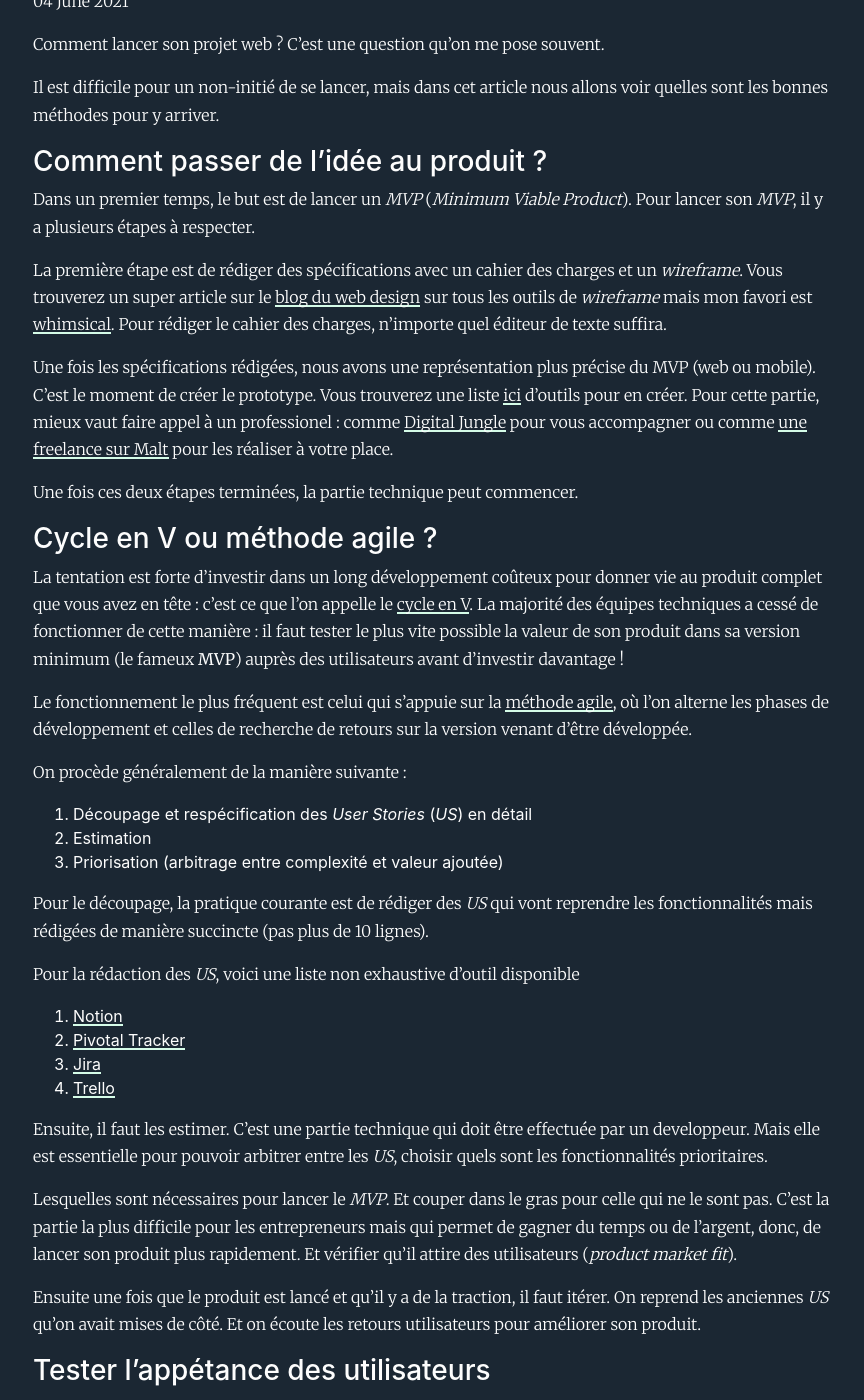
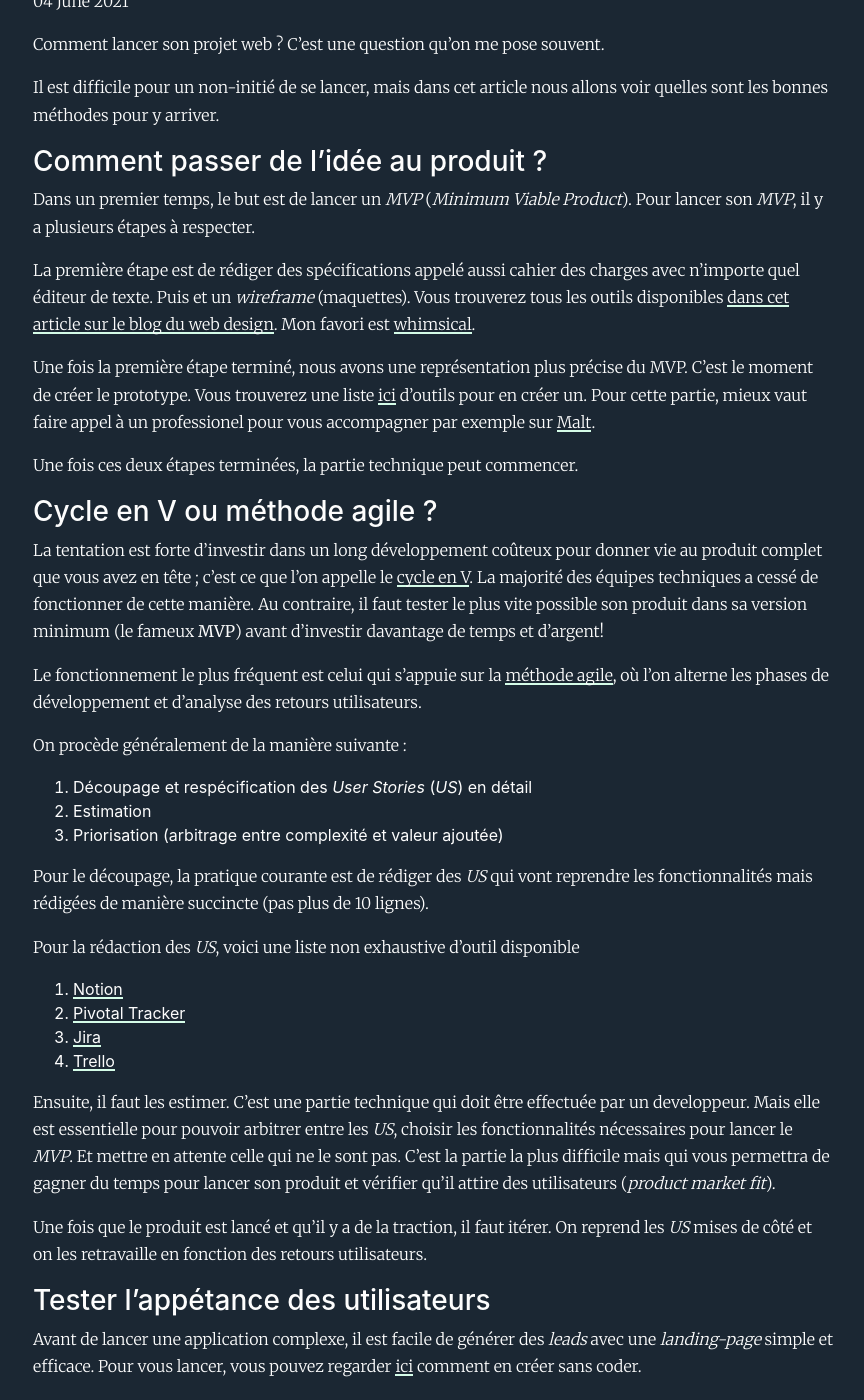
Before and after one commit to alexandrebk/alexandrebk.github.io, a Jekyll site: the page built from _posts/2021-06-04-lancement-projet-web.md, in a window 1280 px wide and 1400 px high, scrolled down 212 px. Shown: the whole window, without its empty margins (207-1071 px from the left). Built offline with Jekyll 4.4.1, drawn with Linux system fonts in a browser that asks for light colours; nearby versions of some CDN libraries.

Commit message:
Updates blog post on project launch

```diff
--- a/_posts/2021-06-04-lancement-projet-web.md
+++ b/_posts/2021-06-04-lancement-projet-web.md
@@ -15,19 +15,19 @@
 
 Dans un premier temps, le but est de lancer un *MVP* (*Minimum Viable Product*). Pour lancer son *MVP*, il y a plusieurs étapes à respecter.
 
-La première étape est de rédiger des spécifications avec un cahier des charges et un *wireframe*. Vous trouverez un super article sur le
-<a href="https://www.blogduwebdesign.com/logiciels-wireframe-prototype/" class= "underlined" target="_blank">blog du web design</a> sur tous les outils de *wireframe* mais mon favori est <a href="https://whimsical.com/" class= "underlined" target="_blank">whimsical</a>. Pour rédiger le cahier des charges, n'importe quel éditeur de texte suffira.
+La première étape est de rédiger des spécifications appelé aussi cahier des charges avec n'importe quel éditeur de texte. Puis et un *wireframe* (maquettes). Vous trouverez tous les outils disponibles
+<a href="https://www.blogduwebdesign.com/logiciels-wireframe-prototype/" class= "underlined" target="_blank">dans cet article sur le blog du web design</a>. Mon favori est <a href="https://whimsical.com/" class= "underlined" target="_blank">whimsical</a>.
 
-Une fois les spécifications rédigées, nous avons une représentation plus précise du MVP (web ou mobile). C'est le moment de créer le prototype. Vous trouverez une liste
-<a href="https://www.blogduwebdesign.com/logiciels-wireframe-prototype/#Logiciels_pour_creer_des_prototypes" class= "underlined" target="_blank">ici</a> d'outils pour en créer. Pour cette partie, mieux vaut faire appel à un professionel : comme <a href="https://www.digitaljungle.camp/" class= "underlined" target="_blank">Digital Jungle</a> pour vous accompagner ou comme <a href="https://www.malt.fr/s?q=web+designer&as=t" class= "underlined" target="_blank">une freelance sur Malt</a> pour les réaliser à votre place.
+Une fois la première étape terminé, nous avons une représentation plus précise du MVP. C'est le moment de créer le prototype. Vous trouverez une liste
+<a href="https://www.blogduwebdesign.com/logiciels-wireframe-prototype/#Logiciels_pour_creer_des_prototypes" class= "underlined" target="_blank">ici</a> d'outils pour en créer un. Pour cette partie, mieux vaut faire appel à un professionel pour vous accompagner par exemple sur <a href="https://www.malt.fr/s?q=web+designer&as=t" class= "underlined" target="_blank">Malt</a>.
 
 Une fois ces deux étapes terminées, la partie technique peut commencer.
 
 ### Cycle en V ou méthode agile ?
 
-La tentation est forte d'investir dans un long développement coûteux pour donner vie au produit complet que vous avez en tête : c'est ce que l'on appelle le <a href="https://fr.wikipedia.org/wiki/Cycle_en_V" class= "underlined" target="_blank">cycle en V</a>. La majorité des équipes techniques a cessé de fonctionner de cette manière : il faut tester le plus vite possible la valeur de son produit dans sa version minimum (le fameux **MVP**) auprès des utilisateurs avant d'investir davantage !
+La tentation est forte d'investir dans un long développement coûteux pour donner vie au produit complet que vous avez en tête ; c'est ce que l'on appelle le <a href="https://fr.wikipedia.org/wiki/Cycle_en_V" class= "underlined" target="_blank">cycle en V</a>. La majorité des équipes techniques a cessé de fonctionner de cette manière. Au contraire, il faut tester le plus vite possible son produit dans sa version minimum (le fameux **MVP**) avant d'investir davantage de temps et d'argent!
 
-Le fonctionnement le plus fréquent est celui qui s'appuie sur la <a href="https://agilemanifesto.org/iso/fr/manifesto.html" class= "underlined" target="_blank">méthode agile</a>, où l'on alterne les phases de développement et celles de recherche de retours sur la version venant d'être développée.
+Le fonctionnement le plus fréquent est celui qui s'appuie sur la <a href="https://agilemanifesto.org/iso/fr/manifesto.html" class= "underlined" target="_blank">méthode agile</a>, où l'on alterne les phases de développement et d'analyse des retours utilisateurs.
 
 On procède généralement de la manière suivante :
 
@@ -44,11 +44,9 @@
 3. <a href="https://www.atlassian.com/fr/software/jira" class= "underlined" target="_blank">Jira</a>
 4. <a href="https://trello.com/" class= "underlined" target="_blank">Trello</a>
 
-Ensuite, il faut les estimer. C'est une partie technique qui doit être effectuée par un developpeur. Mais elle est essentielle pour pouvoir arbitrer entre les *US*, choisir quels sont les fonctionnalités prioritaires.
+Ensuite, il faut les estimer. C'est une partie technique qui doit être effectuée par un developpeur. Mais elle est essentielle pour pouvoir arbitrer entre les *US*, choisir les fonctionnalités nécessaires pour lancer le *MVP*. Et mettre en attente celle qui ne le sont pas. C'est la partie la plus difficile mais qui vous permettra de gagner du temps pour lancer son produit et vérifier qu'il attire des utilisateurs (*product market fit*).
 
-Lesquelles sont nécessaires pour lancer le *MVP*. Et couper dans le gras pour celle qui ne le sont pas. C'est la partie la plus difficile pour les entrepreneurs mais qui permet de gagner du temps ou de l'argent, donc, de lancer son produit plus rapidement. Et vérifier qu'il attire des utilisateurs (*product market fit*).
-
-Ensuite une fois que le produit est lancé et qu'il y a de la traction, il faut itérer. On reprend les anciennes *US* qu'on avait mises de côté. Et on écoute les retours utilisateurs pour améliorer son produit.
+Une fois que le produit est lancé et qu'il y a de la traction, il faut itérer. On reprend les *US* mises de côté et on les retravaille en fonction des retours utilisateurs.
 
 ### Tester l'appétance des utilisateurs
 
```
